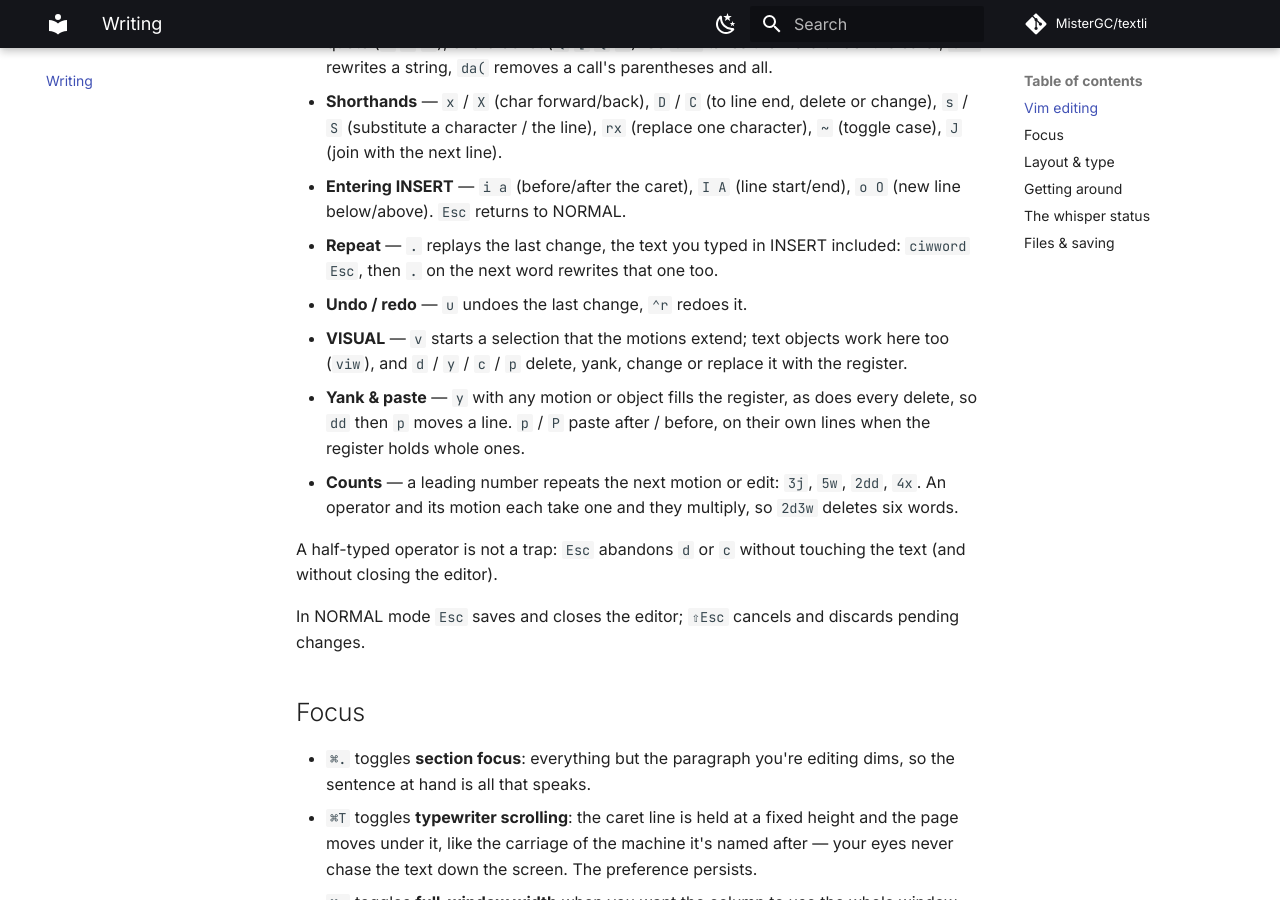
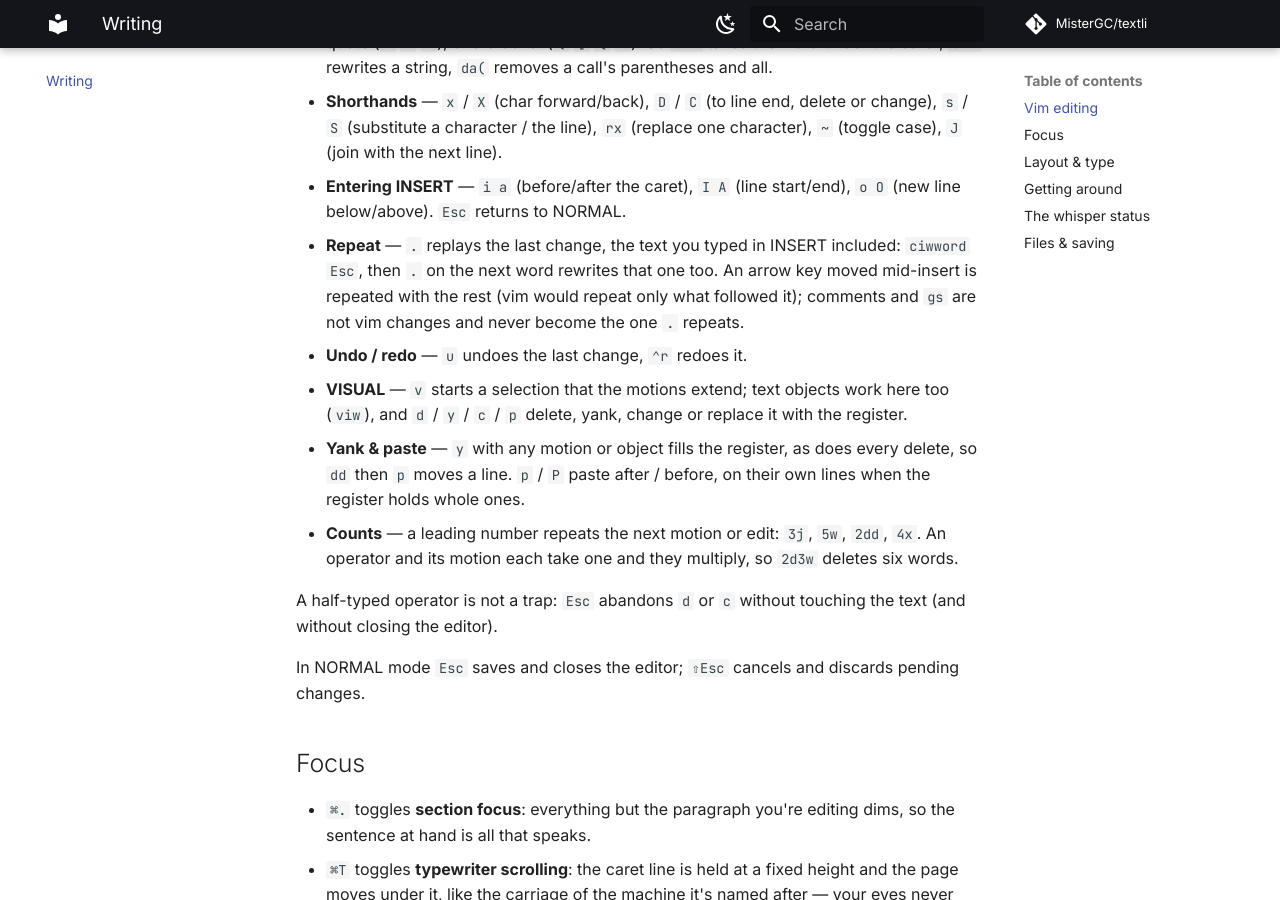
Before and after one commit to MisterGC/textli, an MkDocs documentation site: the page built from docs/writing.md, in a window 1280 px wide and 900 px high, scrolled down 701 px. Built offline with MkDocs 1.6.1 and Material for MkDocs 9.7.7, drawn with Linux system fonts in a browser that asks for light colours; comment, search, counter and statistics services are not loaded.

Commit message:
Docs: `.` keeps an arrow mid-insert and never repeats comments or gs

```diff
--- a/docs/writing.md
+++ b/docs/writing.md
@@ -31,6 +31,9 @@ to be learned as separate commands:
   start/end), `o O` (new line below/above). `Esc` returns to NORMAL.
 - **Repeat** — `.` replays the last change, the text you typed in INSERT
   included: `ciwword` `Esc`, then `.` on the next word rewrites that one too.
+  An arrow key moved mid-insert is repeated with the rest (vim would repeat
+  only what followed it); comments and `gs` are not vim changes and never
+  become the one `.` repeats.
 - **Undo / redo** — `u` undoes the last change, `⌃r` redoes it.
 - **VISUAL** — `v` starts a selection that the motions extend; text objects
   work here too (`viw`), and `d` / `y` / `c` / `p` delete, yank, change or
```
Also changed, not shown: docs/keybindings.md (+1 -1 lines), 1 other file.
